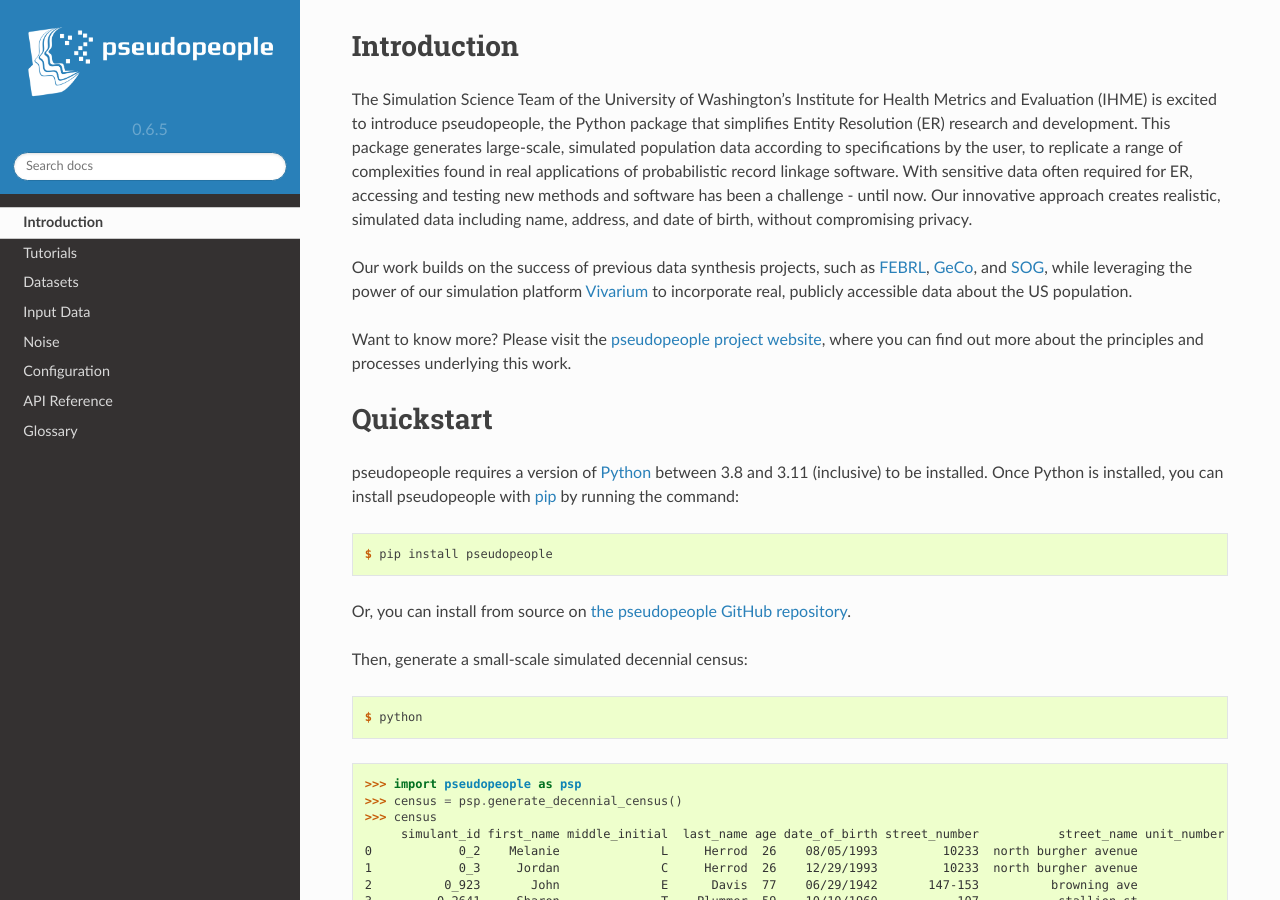
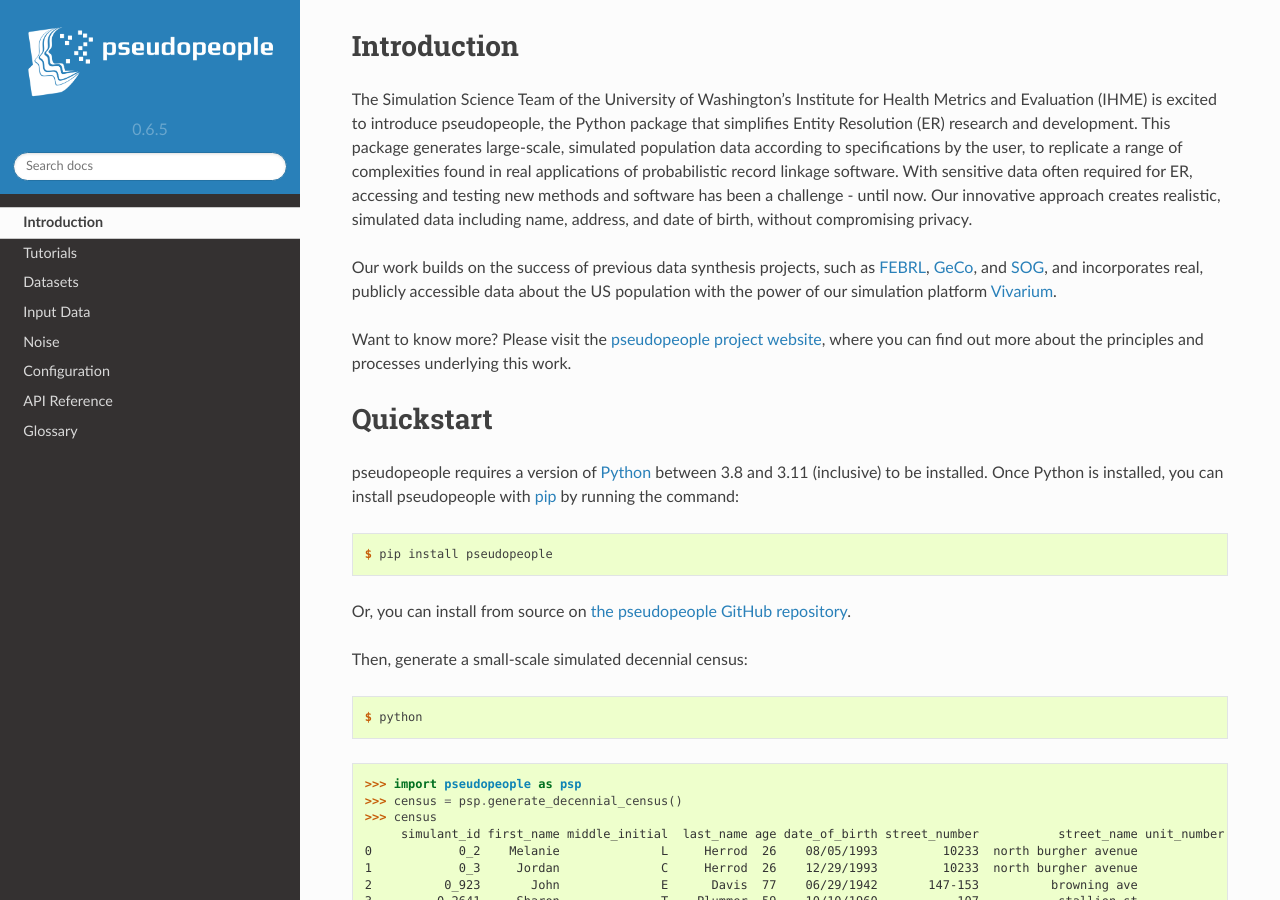
Before and after one commit to ihmeuw/pseudopeople, a Sphinx documentation site: the page built from docs/source/index.rst, in a window 1280 px wide and 900 px high, scrolled down 736 px. Built offline with Sphinx 7.4.7 and the Read the Docs theme 2.0.0, drawn with Linux system fonts in a browser that asks for light colours.

Commit message:
Reword sentence about using Vivarium

```diff
--- a/docs/source/index.rst
+++ b/docs/source/index.rst
@@ -36,8 +36,8 @@
 Our innovative approach creates realistic, simulated data including name, address, and date of birth, without compromising privacy.
 
 Our work builds on the success of previous data synthesis projects, such as
-FEBRL_, GeCo_, and SOG_, while leveraging the power of our simulation platform
-Vivarium_ to incorporate real, publicly accessible data about the US population.
+FEBRL_, GeCo_, and SOG_, and incorporates real, publicly accessible data about the US population with the power of our simulation platform
+Vivarium_.
 
 Want to know more? Please visit the `pseudopeople project website <https://www.pseudopeople.org/>`_, where you can find out more about the principles and processes underlying this work.
 
```
